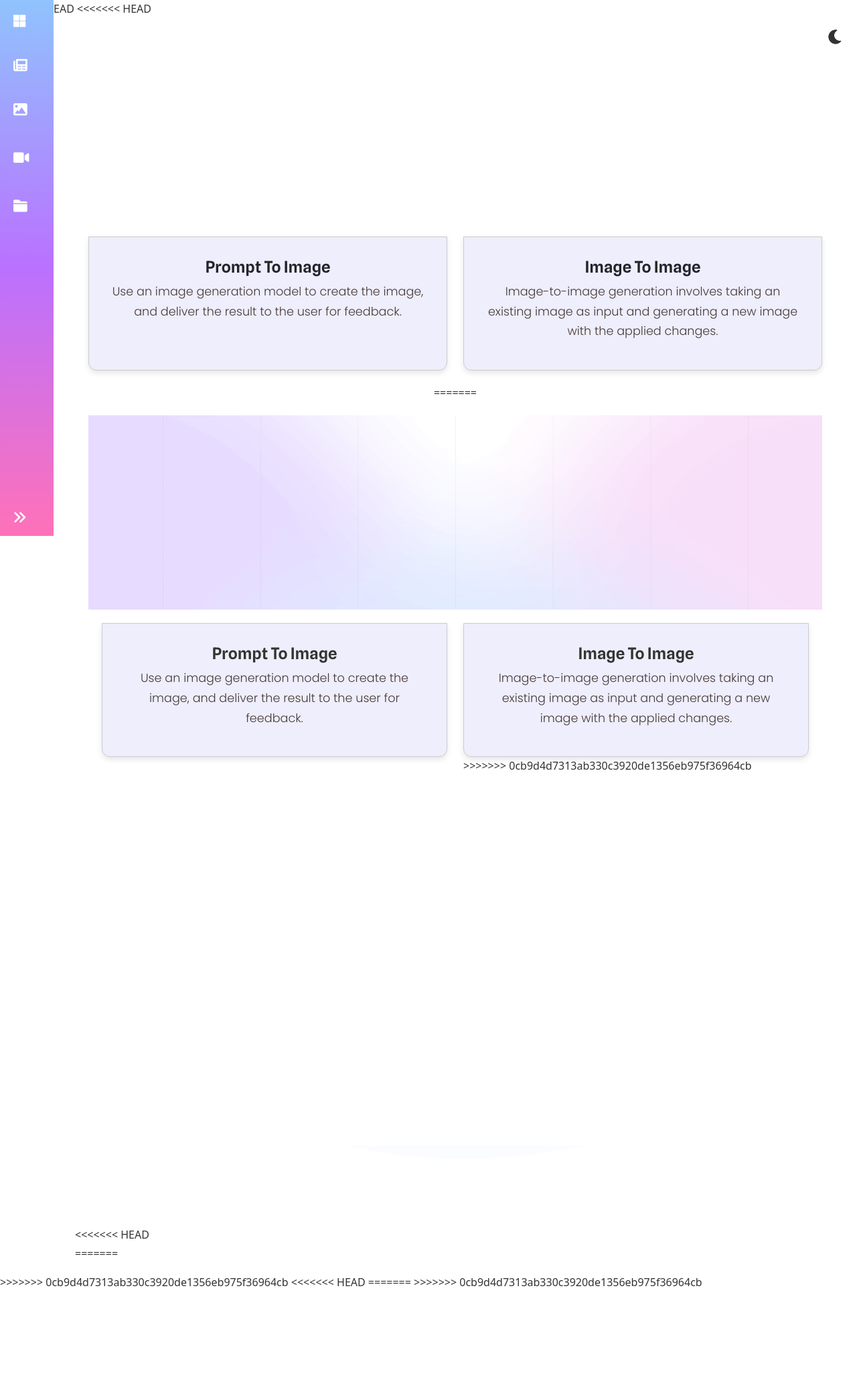
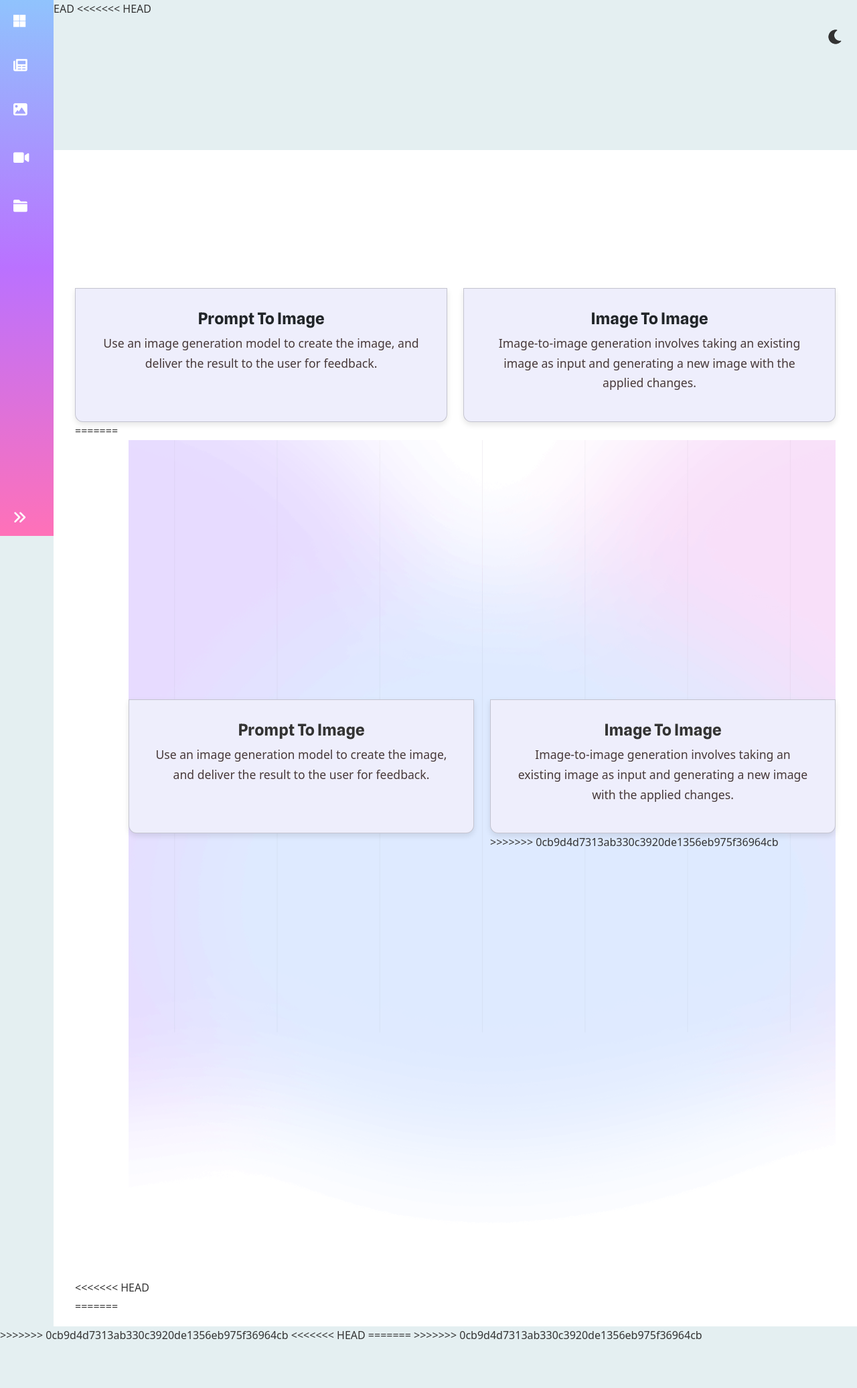
Before and after one commit to Super7User/corestrataiweb, a Flask app: page /imageLanding in a window 1280 px wide. Shown: the whole page at 67% size. Before the commit the page ends 1920 px from the top, so only its background shows below. Run offline with Flask 3, Linux system fonts and the light colour scheme; some libraries are stand-ins or nearby versions.

Commit message:
Update image_landingPage.html

```diff
--- a/templates/image_landingPage.html
+++ b/templates/image_landingPage.html
@@ -46,90 +46,7 @@
     <meta name="viewport" content="width=device-width, initial-scale=1, shrink-to-fit=no">
 
    <style>
-  body, .wrapper, .hero-wrapper, main, .ac-header-one__main, .header-navigation, .wow {
-    background-color: #ffffff !important;
-    margin: 0;
-    padding: 0;
-}
 
-p {
-    font-family: 'Poppins', sans-serif;
-    font-size: 1.1em;
-    font-weight: 300;
-    line-height: 1.7em;
-    color: #999;
-}
-
-.card:hover {
-    transform: scale(1.05);
-}
-
-.card {
-    background: rgb(238, 238, 252);
-    height: 200px;
-    width: 100%;
-    padding: 20px;
-    border: 1px solid #ccc;
-    border-radius: 4px;
-    box-sizing: border-box;
-    transition: transform 0.3s;
-    box-shadow: 0px 4px 8px rgba(0, 0, 0, 0.1);
-}
-
-.card-group {
-    display: flex;
-    justify-content: center;
-    align-items: center;
-    gap: 20px; /* Adjusts space between cards */
-    max-width: 1200px;
-    margin: 0 auto; /* Centers the card group horizontally */
-    padding: 20px; /* Adjusts padding around the cards */
-}
-
-
-p {
-    font-family: 'Poppins', sans-serif;
-    font-size: 1.1em;
-    font-weight: 300;
-    line-height: 1.7em;
-    color: #999;
-}
-
-.card:hover {
-    transform: scale(1.05);
-}
-
-.card {
-    background: rgb(238, 238, 252);
-    height: 200px;
-    width: 100%;
-    padding: 20px;
-    border: 1px solid #ccc;
-    border-radius: 4px;
-    box-sizing: border-box;
-    transition: transform 0.3s;
-    box-shadow: 0px 4px 8px rgba(0, 0, 0, 0.1);
-}
-
-.card-group {
-    display: flex;
-    justify-content: center;
-    align-items: center;
-    gap: 20px;
-    max-width: 1200px;
-    margin: 0 auto;
-
-    padding: 20px;
-}
-
-.hero-wrapper {
-    padding: 100px 0;
-}
-
-
-
-=======
-    <style>
         h5 {
             font-size: 1.5rem;
             font-weight: bold;
```
